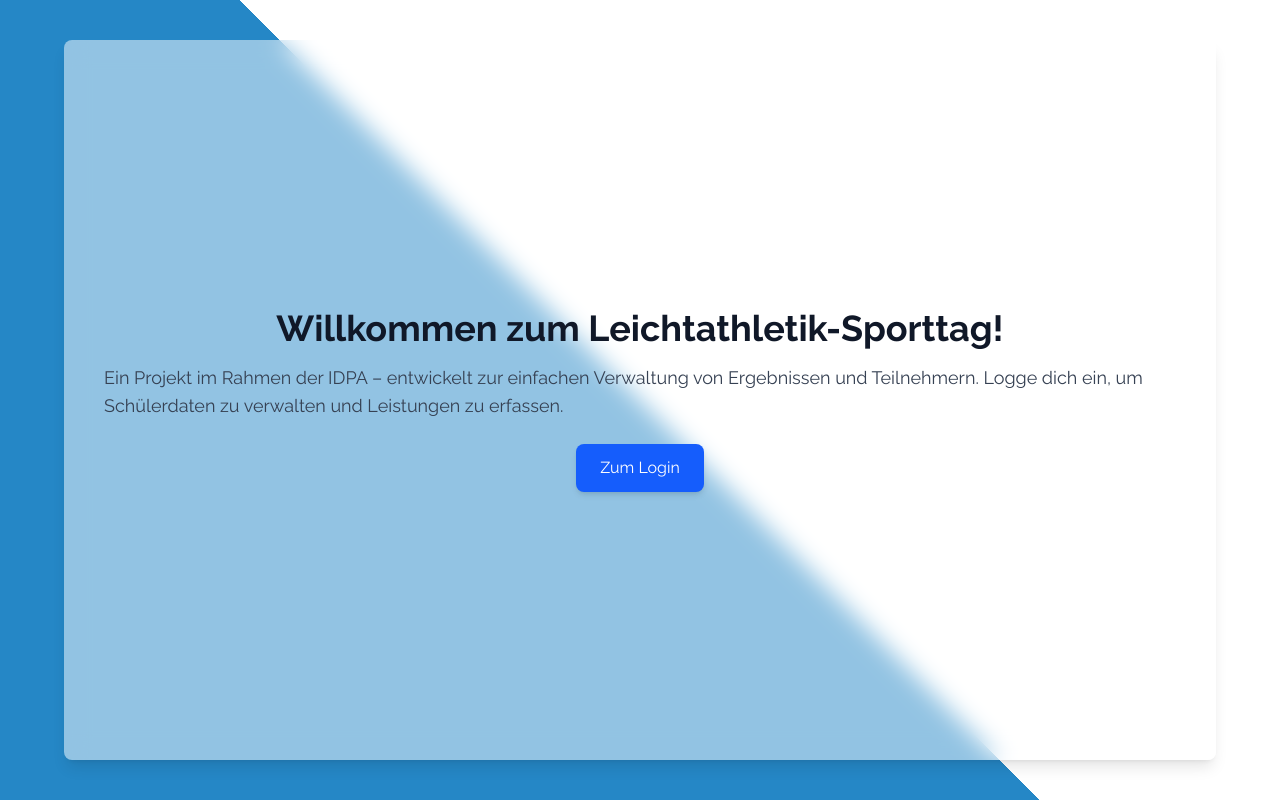
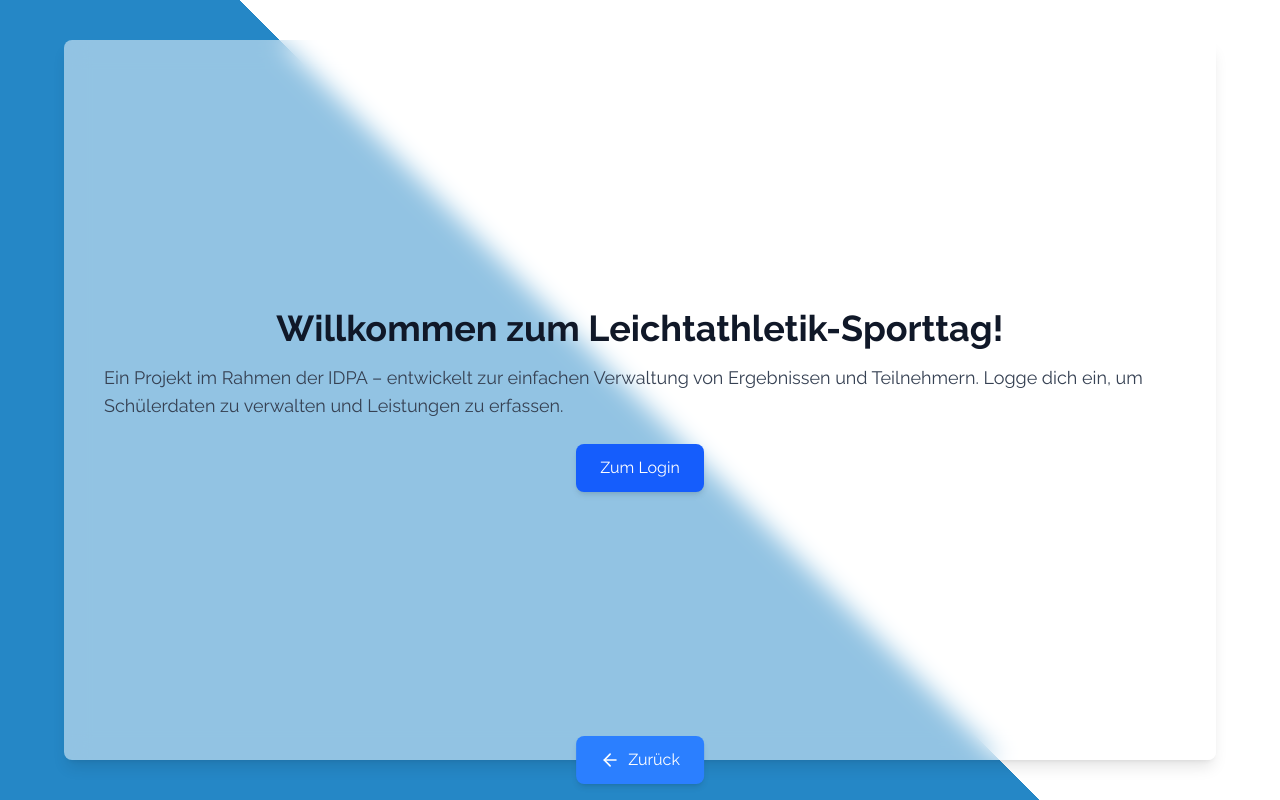
Before and after one commit to IDPA-2025/Leichtathletik-Sporttag-Tool, a Next.js app in the folder sporttag-tool/: page / in a window 1280 px wide. Built offline with nearby package versions, Linux system fonts and the light colour scheme.

Commit message:
zurück button add

```diff
--- /dev/null
+++ b/sporttag-tool/src/app/components/BackButton.js
@@ -0,0 +1,18 @@
+"use client";
+import { useRouter } from "next/navigation";
+import { ArrowLeft } from "lucide-react";
+
+export default function BackButton() {
+    const router = useRouter();
+
+    return (
+        <button
+            className="fixed bottom-4 left-1/2 transform -translate-x-1/2 bg-blue-500 text-white px-6 py-3 rounded-lg
+                 shadow-md flex items-center gap-2 hover:bg-blue-600 transition-all"
+            onClick={() => router.back()}
+        >
+            <ArrowLeft size={20} />
+            Zurück
+        </button>
+    );
+}
--- a/sporttag-tool/src/app/layout.js
+++ b/sporttag-tool/src/app/layout.js
@@ -1,9 +1,12 @@
 import "./globals.css";
+import BackButton from "@/app/components/BackButton";
 
 export default function RootLayout({ children }) {
   return (
     <html lang="de">
-      <body>{children}</body>
+      <body>{children}
+      <BackButton/>
+      </body>
     </html>
   );
 }
```
